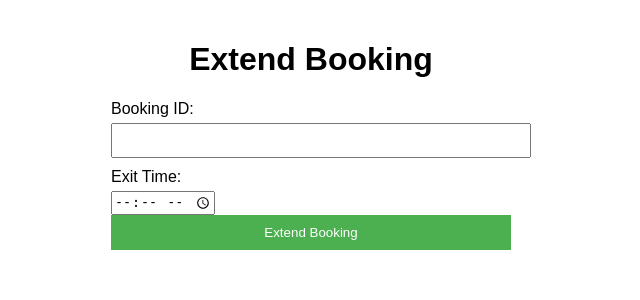
After one commit to LEKSHMI-01/BookMySpace, a Flask app: page /extend in a window 1280 px wide. The commit adds this page. Shown: the top 300 px of the page, without its empty margins (329-969 px from the left). Run offline with Flask 3, Linux system fonts and the light colour scheme.

Commit message:
first commit

```diff
--- a/app.py
+++ b/app.py
@@ -10,6 +10,10 @@ class ParkingSlot:
         self.available = available
         self.booking_id = None
         self.booking_details = {}
+        self.exit_time = None  # New exit_time attribute
+
+    def extend_booking(self, exit_time):
+        self.exit_time = exit_time
 
 class ParkingLot:
     def __init__(self, num_slots):
@@ -48,6 +52,8 @@ class ParkingLot:
             slot.available = True
             slot.booking_id = None
             slot.booking_details = {}
+            slot.exit_time = None  # Reset exit_time to None
+
             with open(self.booking_details_file, 'r', newline='') as csvfile:
                 reader = csv.reader(csvfile)
                 rows = list(reader)
@@ -58,6 +64,25 @@ class ParkingLot:
                     if row[0] != booking_id:
                         writer.writerow(row)
 
+            return True
+        else:
+            return False
+
+    def extend_booking(self, booking_id, exit_time):
+        slot = self.get_slot_by_booking_id(booking_id)
+        if slot:
+            slot.extend_booking(exit_time)
+
+            with open(self.booking_details_file, 'r', newline='') as csvfile:
+                reader = csv.reader(csvfile)
+                rows = list(reader)
+
+            with open(self.booking_details_file, 'w', newline='') as csvfile:
+                writer = csv.writer(csvfile)
+                for row in rows:
+                    if row[0] == booking_id:
+                        row[6] = exit_time  # Update exit_time in the CSV row
+                    writer.writerow(row)
 
             return True
         else:
@@ -137,10 +162,27 @@ def cancel():
     else:
         return render_template('cancel.html', booking_id=None, cancellation_message=None, error_message=None)
 
+@app.route('/extend', methods=['GET', 'POST'])
+def extend():
+    if request.method == 'POST':
+        booking_id = request.form['booking_id']
+        exit_time = request.form['exit_time']
+
+        extension_successful = parking_lot.extend_booking(booking_id, exit_time)
+
+        if extension_successful:
+            return render_template('extended.html', booking_id=booking_id)  # Redirect to success page
+        else:
+            return render_template('extend.html', error_message="Invalid booking ID")  # Show error message on the same page
+    else:
+        return render_template('extend.html', error_message=None)
+
+
+
 @app.route('/slot', methods=['GET', 'POST'])
 def slot():
     if request.method == 'POST':
-        key = "@dminonly@cce$$"
+        key = "admin@123"
         password = request.form['admin_pass']
         if password == key:
             booking_details = view_booked_slots()
@@ -150,4 +192,5 @@ def slot():
     return render_template('slotlist.html')
 
 if __name__ == '__main__':
+    name = '__main__'
     app.run(debug=True, port=8000)
--- a/booking_details.csv
+++ b/booking_details.csv
@@ -1,2 +1,7 @@
 20230618185434,1,Angel Rose,Kl 54 908,2023-06-19,20:54,22:54
 20230618201537,1,Angel Rose,kl 23 23,2023-06-09,20:16,22:15
+20230624162306,6,minna,kl2356,2023-06-24,17:30,17:50
+20230624163554,2,minna,kl5623,2023-06-24,18:40,18:50
+20230624181414,4,minna,kl5678,2023-06-24,20:10,20:30
+20230624184751,1,achu,kl1289,2023-06-24,19:00,19:50
+20230624185017,4,chandu,kl8945,2023-06-24,19:05,19:53
--- /dev/null
+++ b/static/styles.css
@@ -0,0 +1,39 @@
+/* styles.css */
+body {
+    font-family: Arial, sans-serif;
+    margin: 0;
+    padding: 20px;
+}
+
+h1 {
+    text-align: center;
+}
+
+form {
+    max-width: 400px;
+    margin: 20px auto;
+}
+
+label {
+    display: block;
+    margin-bottom: 5px;
+}
+
+input[type="text"] {
+    width: 100%;
+    padding: 8px;
+    margin-bottom: 10px;
+}
+
+input[type="submit"] {
+    width: 100%;
+    padding: 10px;
+    background-color: #4CAF50;
+    color: #fff;
+    border: none;
+    cursor: pointer;
+}
+
+input[type="submit"]:hover {
+    background-color: #45a049;
+}
--- /dev/null
+++ b/templates/extend.html
@@ -0,0 +1,20 @@
+<!-- extend.html -->
+<!DOCTYPE html>
+<html>
+<head>
+    <title>Extend Booking</title>
+    <link rel="stylesheet" type="text/css" href="{{ url_for('static', filename='styles.css') }}">
+</head>
+<body>
+    <h1>Extend Booking</h1>
+    <form method="post" action="/extend">
+        <label for="booking_id">Booking ID:</label>
+        <input type="text" id="booking_id" name="booking_id" required><br>
+
+        <label for="exit_time">Exit Time:</label>
+        <input type="time" id="exit_time"20230624181414 name="exit_time" required><br>
+
+        <input class="submit-btn-create" type="submit" value="Extend Booking">
+    </form>
+</body>
+</html>
```
Also changed, not shown: static/index.css (+9 -3 lines), templates/extended.html (added, +17 -0 lines), templates/index.html (+8 -9 lines).
